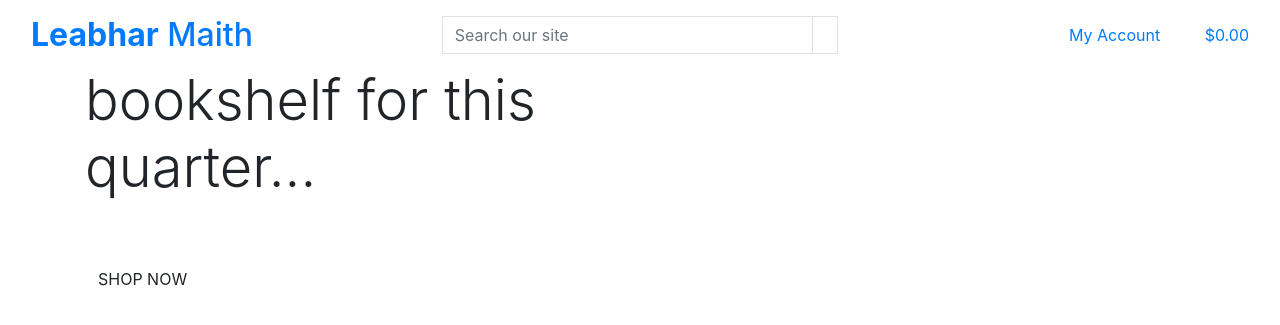
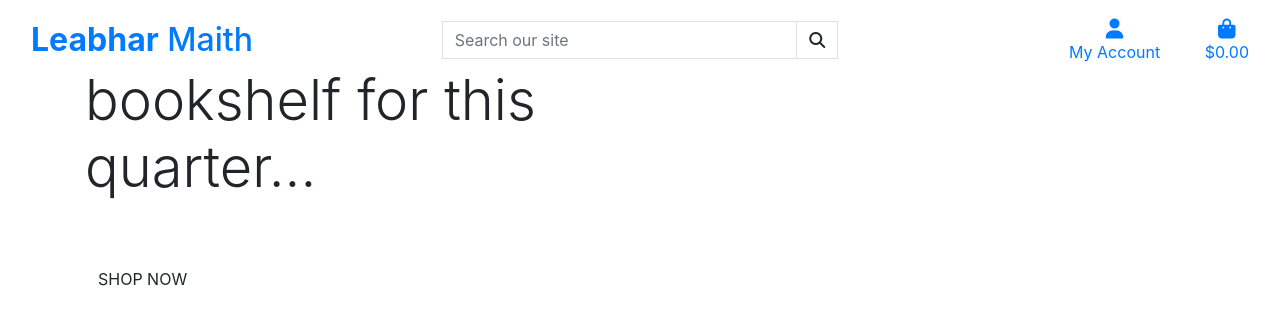
Before and after one commit to farah-maria/LeabharMaith, a Django app: page / in a window 1280 px wide. Shown: the top 325 px of the page. Run offline with Django 3.2, Linux system fonts and the light colour scheme; some libraries are stand-ins or nearby versions.

Commit message:
add corejs link in base.html for font awesome and core css link to css stylesheet in static folder

```diff
--- a/templates/allauth/base.html
+++ b/templates/allauth/base.html
@@ -18,6 +18,7 @@
         <link rel="preconnect" href="https://fonts.googleapis.com">
         <link rel="preconnect" href="https://fonts.gstatic.com" crossorigin>
         <link href="https://fonts.googleapis.com/css2?family=Lato&family=Shadows+Into+Light&display=swap" rel="stylesheet">
+        <link rel="stylesheet" href="{% static 'css/base.css' %}">
 
     {% endblock %}
 
@@ -28,6 +29,7 @@
         <script src="https://cdn.jsdelivr.net/npm/jquery@3.5.1/dist/jquery.min.js" integrity="sha256-9/aliU8dGd2tb6OSsuzixeV4y/faTqgFtohetphbbj0=" crossorigin="anonymous"></script>
         <script src="https://cdn.jsdelivr.net/npm/popper.js@1.16.0/dist/umd/popper.min.js" integrity="sha384-Q6E9RHvbIyZFJoft+2mJbHaEWldlvI9IOYy5n3zV9zzTtmI3UksdQRVvoxMfooAo" crossorigin="anonymous"></script>
         <script src="https://stackpath.bootstrapcdn.com/bootstrap/4.4.1/js/bootstrap.min.js" integrity="sha384-wfSDF2E50Y2D1uUdj0O3uMBJnjuUD4Ih7YwaYd1iqfktj0Uod8GCExl3Og8ifwB6" crossorigin="anonymous"></script>
+        <script src="https://kit.fontawesome.com/52443e90c9.js" crossorigin="anonymous"></script>
     {% endblock %}
 
     {% block extra_js %}
```
